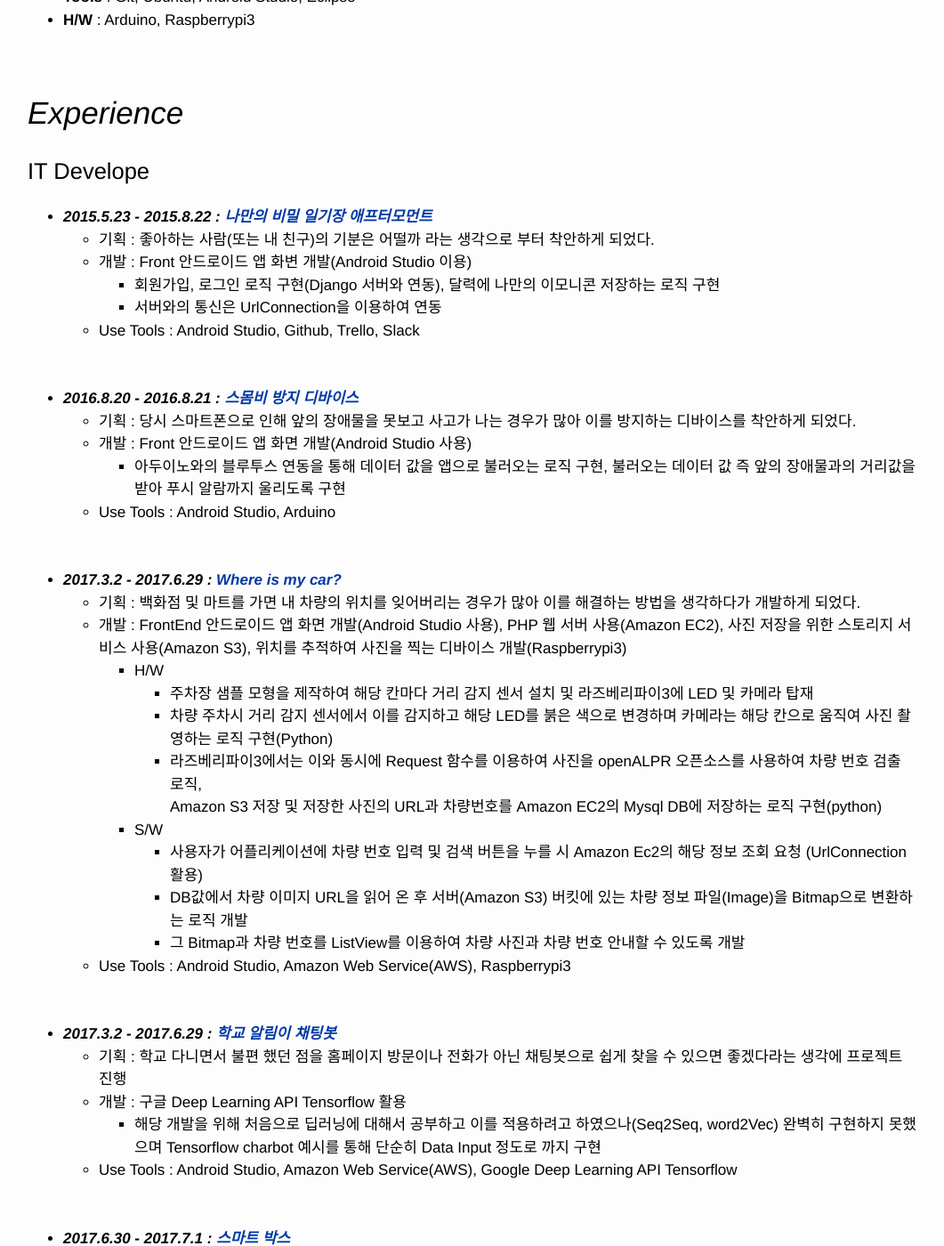
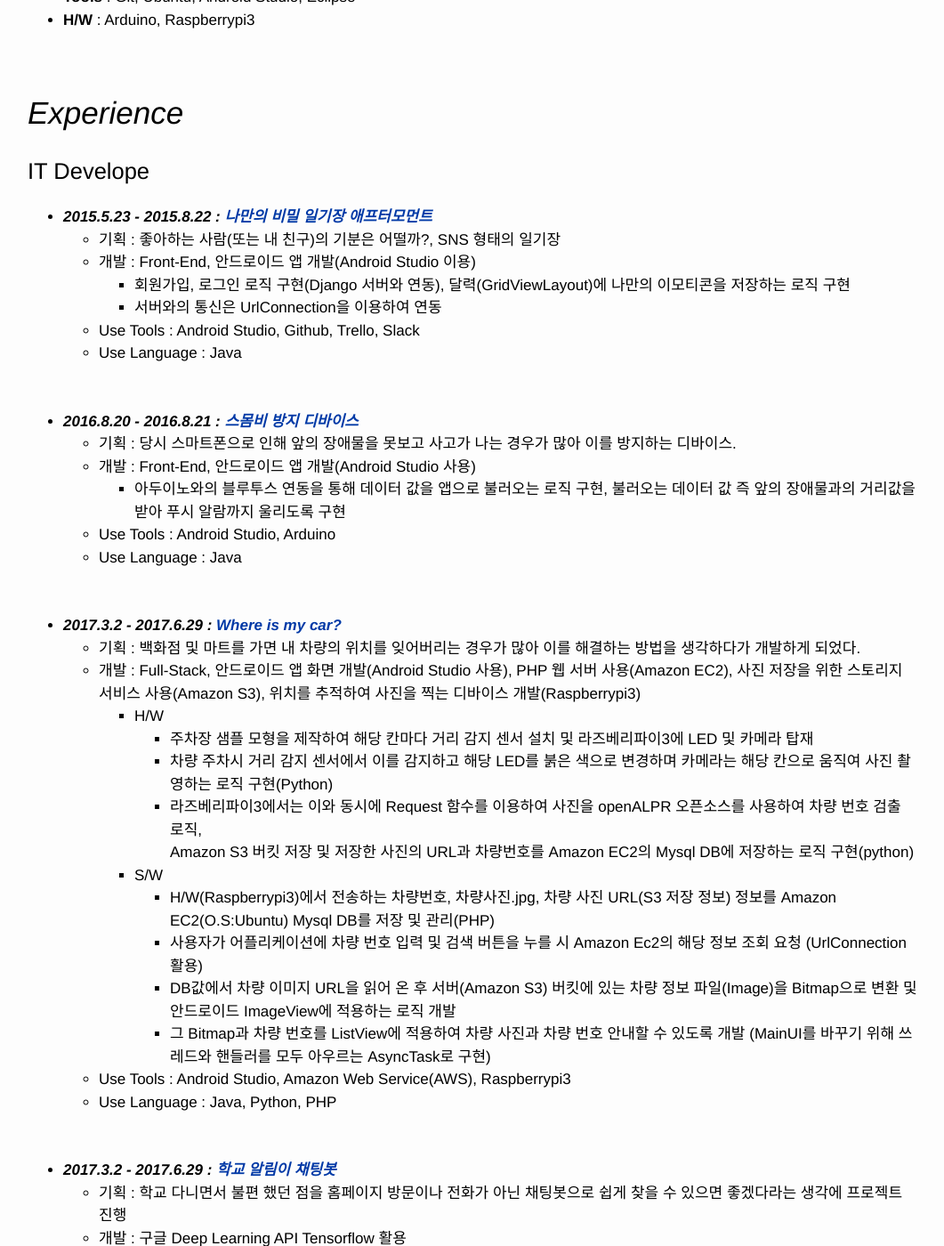
Before and after one commit to pminsu01/pminsu01.github.io, a Jekyll site: the page built from _posts/about/2020-03-09-About.md, in a window 1280 px wide and 1400 px high, scrolled down 1142 px. Shown: the whole window at 89% size, without its empty margins (109-1170 px from the left). Built offline with Jekyll 4.4.1, drawn with Linux system fonts in a browser that asks for light colours; some of the changed text lies outside the part shown.

Commit message:
profile 수정 2020.03.10 11:44

```diff
--- a/_posts/about/2020-03-09-About.md
+++ b/_posts/about/2020-03-09-About.md
@@ -43,51 +43,58 @@ Major in computer engineering
 
 ## IT Develope
 - ***2015.5.23 - 2015.8.22 : [나만의 비밀 일기장 애프터모먼트](https://github.com/pminsu01/Aftermoment)***
-  - 기획 : 좋아하는 사람(또는 내 친구)의 기분은 어떨까 라는 생각으로 부터 착안하게 되었다.
-  - 개발 : Front 안드로이드 앱 화변 개발(Android Studio 이용)
-    - 회원가입, 로그인 로직 구현(Django 서버와 연동), 달력에 나만의 이모니콘 저장하는 로직 구현
+  - 기획 : 좋아하는 사람(또는 내 친구)의 기분은 어떨까?, SNS 형태의 일기장
+  - 개발 : Front-End, 안드로이드 앱 개발(Android Studio 이용)
+    - 회원가입, 로그인 로직 구현(Django 서버와 연동), 달력(GridViewLayout)에 나만의 이모티콘을 저장하는 로직 구현
     - 서버와의 통신은 UrlConnection을 이용하여 연동
   - Use Tools : Android Studio, Github, Trello, Slack
+  - Use Language : Java
   <br/><br/><br/>
 - ***2016.8.20 - 2016.8.21  : [스몸비 방지 디바이스](https://github.com/pminsu01/SmartPhoneZombie)***
-  - 기획 : 당시 스마트폰으로 인해 앞의 장애물을 못보고 사고가 나는 경우가 많아 이를 방지하는 디바이스를 착안하게 되었다.
-  - 개발 : Front 안드로이드 앱 화면 개발(Android Studio 사용)
+  - 기획 : 당시 스마트폰으로 인해 앞의 장애물을 못보고 사고가 나는 경우가 많아 이를 방지하는 디바이스.
+  - 개발 : Front-End, 안드로이드 앱 개발(Android Studio 사용)
     - 아두이노와의 블루투스 연동을 통해 데이터 값을 앱으로 불러오는 로직 구현, 불러오는 데이터 값 즉 앞의 장애물과의 거리값을 받아 푸시 알람까지 울리도록 구현
-  -  Use Tools : Android Studio, Arduino
+  - Use Tools : Android Studio, Arduino
+  - Use Language : Java
   <br/><br/><br/>
 - ***2017.3.2  - 2017.6.29 : [Where is my car?](https://github.com/pminsu01/WhereismyCar)***
   - 기획 : 백화점 및 마트를 가면 내 차량의 위치를 잊어버리는 경우가 많아 이를 해결하는 방법을 생각하다가 개발하게 되었다.
-  - 개발 : FrontEnd 안드로이드 앱 화면 개발(Android Studio 사용), PHP 웹 서버 사용(Amazon EC2), 사진 저장을 위한 스토리지 서비스 사용(Amazon S3), 위치를 추적하여 사진을 찍는 디바이스 개발(Raspberrypi3)
+  - 개발 : Full-Stack, 안드로이드 앱 화면 개발(Android Studio 사용), PHP 웹 서버 사용(Amazon EC2), 사진 저장을 위한 스토리지 서비스 사용(Amazon S3), 위치를 추적하여 사진을 찍는 디바이스 개발(Raspberrypi3)
     - H/W
       - 주차장 샘플 모형을 제작하여 해당 칸마다 거리 감지 센서 설치 및 라즈베리파이3에 LED 및 카메라 탑재
       - 차량 주차시 거리 감지 센서에서 이를 감지하고 해당 LED를 붉은 색으로 변경하며 카메라는 해당 칸으로 움직여 사진 촬영하는 로직 구현(Python)
-      - 라즈베리파이3에서는 이와 동시에 Request 함수를 이용하여 사진을 openALPR 오픈소스를 사용하여 차량 번호 검출 로직, <br/>Amazon S3 저장 및 저장한 사진의 URL과 차량번호를 Amazon EC2의 Mysql DB에 저장하는 로직 구현(python)
+      - 라즈베리파이3에서는 이와 동시에 Request 함수를 이용하여 사진을 openALPR 오픈소스를 사용하여 차량 번호 검출 로직, <br/>Amazon S3 버킷 저장 및 저장한 사진의 URL과 차량번호를 Amazon EC2의 Mysql DB에 저장하는 로직 구현(python)
     - S/W
+      - H/W(Raspberrypi3)에서 전송하는 차량번호, 차량사진.jpg, 차량 사진 URL(S3 저장 정보) 정보를 Amazon EC2(O.S:Ubuntu) Mysql DB를 저장 및 관리(PHP)
       - 사용자가 어플리케이션에 차량 번호 입력 및 검색 버튼을 누를 시 Amazon Ec2의 해당 정보 조회 요청 (UrlConnection 활용)
-      - DB값에서 차량 이미지 URL을 읽어 온 후 서버(Amazon S3) 버킷에 있는 차량 정보 파일(Image)을 Bitmap으로 변환하는 로직 개발
-      - 그 Bitmap과 차량 번호를 ListView를 이용하여 차량 사진과 차량 번호 안내할 수 있도록 개발
+      - DB값에서 차량 이미지 URL을 읽어 온 후 서버(Amazon S3) 버킷에 있는 차량 정보 파일(Image)을 Bitmap으로 변환 및 안드로이드 ImageView에 적용하는 로직 개발
+      - 그 Bitmap과 차량 번호를 ListView에 적용하여 차량 사진과 차량 번호 안내할 수 있도록 개발 (MainUI를 바꾸기 위해 쓰레드와 핸들러를 모두 아우르는 AsyncTask로 구현)
   - Use Tools : Android Studio, Amazon Web Service(AWS), Raspberrypi3
+  - Use Language : Java, Python, PHP
   <br/><br/><br/>
 - ***2017.3.2  - 2017.6.29 : [학교 알림이 채팅봇](https://github.com/pminsu01/UniversityChatBot)***
   - 기획 : 학교 다니면서 불편 했던 점을 홈페이지 방문이나 전화가 아닌 채팅봇으로 쉽게 찾을 수 있으면 좋겠다라는 생각에 프로젝트 진행
   - 개발 : 구글 Deep Learning API Tensorflow 활용
     - 해당 개발을 위해 처음으로 딥러닝에 대해서 공부하고 이를 적용하려고 하였으나(Seq2Seq, word2Vec) 완벽히 구현하지 못했으며 Tensorflow charbot 예시를 통해 단순히 Data Input 정도로 까지 구현
-  - Use Tools : Android Studio, Amazon Web Service(AWS), Google Deep Learning API Tensorflow
+  - Use Tools : Amazon Web Service(AWS), Google Deep Learning API Tensorflow
+  - Use Language : Python
   <br/><br/><br/>
 - ***2017.6.30  - 2017.7.1  : [스마트 박스](https://github.com/pminsu01/SmartBox)***
   - 기획 : 꼭 필요한 준비물을 놓고 가는 경우가 많아 이를 해결할 수 있는 스마트 박스 개발
-  - 개발 : Android Studio와 Arduino의 Bluetooth 연동을 통해 가발
+  - 개발 : Front-End, 안드로이드 앱 (Android Studio 사용)과 Arduino의 Bluetooth 연동 개발
     - H/W
       - 박스 양쪽에 거리 감지 센서를 부착하여 물건의 유무 판단하는 로직 개발
     - S/W
-      - Bluetooth 연동을 통해 아두이노로 부터 물건의 유무 데이터 전송 받는 로직 구현
+      - Bluetooth 연동을 통해 아두이노로부터 물건의 유무 데이터를 전송 받는 로직 구현
       - 해당 박스와 Bluetooth 연동 끊길 시 물건의 유무를 판단하고 물건이 있을 시에는 해당 스마트폰으로 푸시알람 기능 구현
   - Use Tools : Android Studio, Arduino
+  - Use Language : Java
   <br/><br/><br/>
 - ***2017.8.26  - 2017.8.27 : [나만의 추천 여행지](https://github.com/pminsu01/TourTrip)***
   - 기획 : 나만의 추천 여행지 (K-ICT Global 스마트톤 공모전 참가)
   - 개발 : Android Studio와 FireBase 연동
-
+  - Use Tools : Android Studio
+  - Use Language : Java
 
 <br/>
 
```
